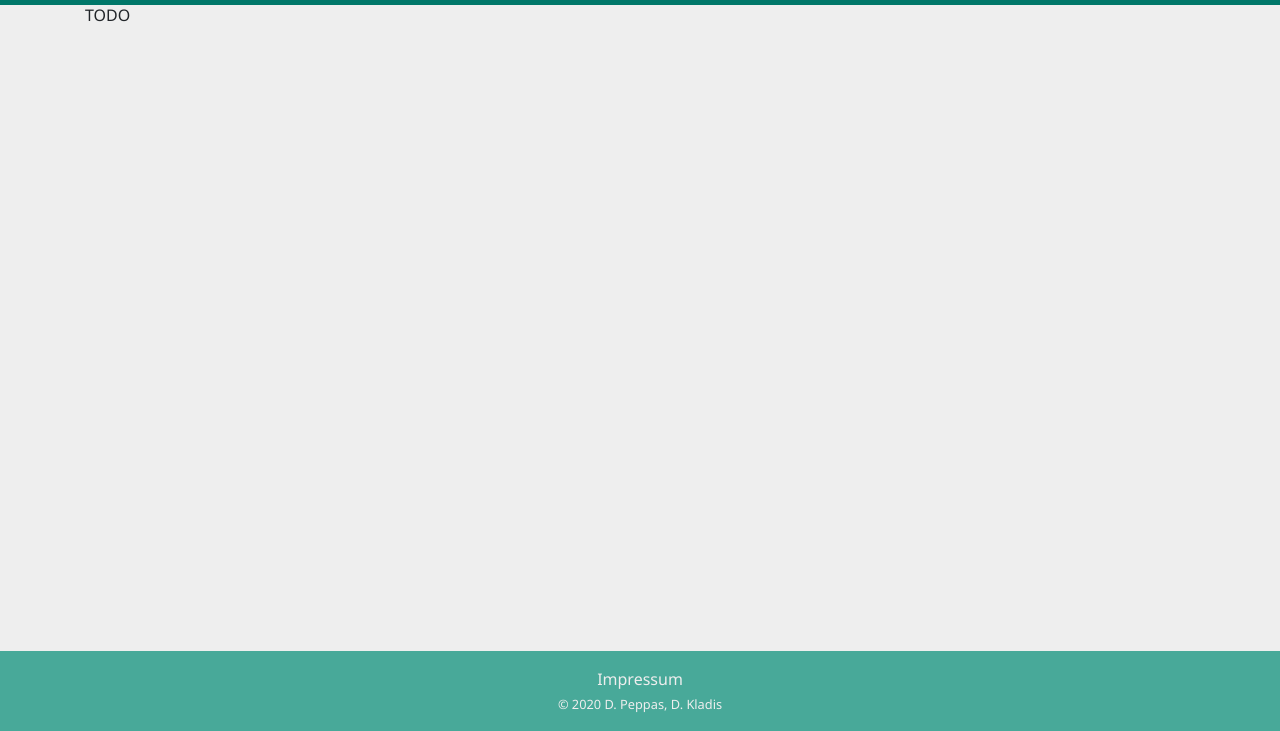
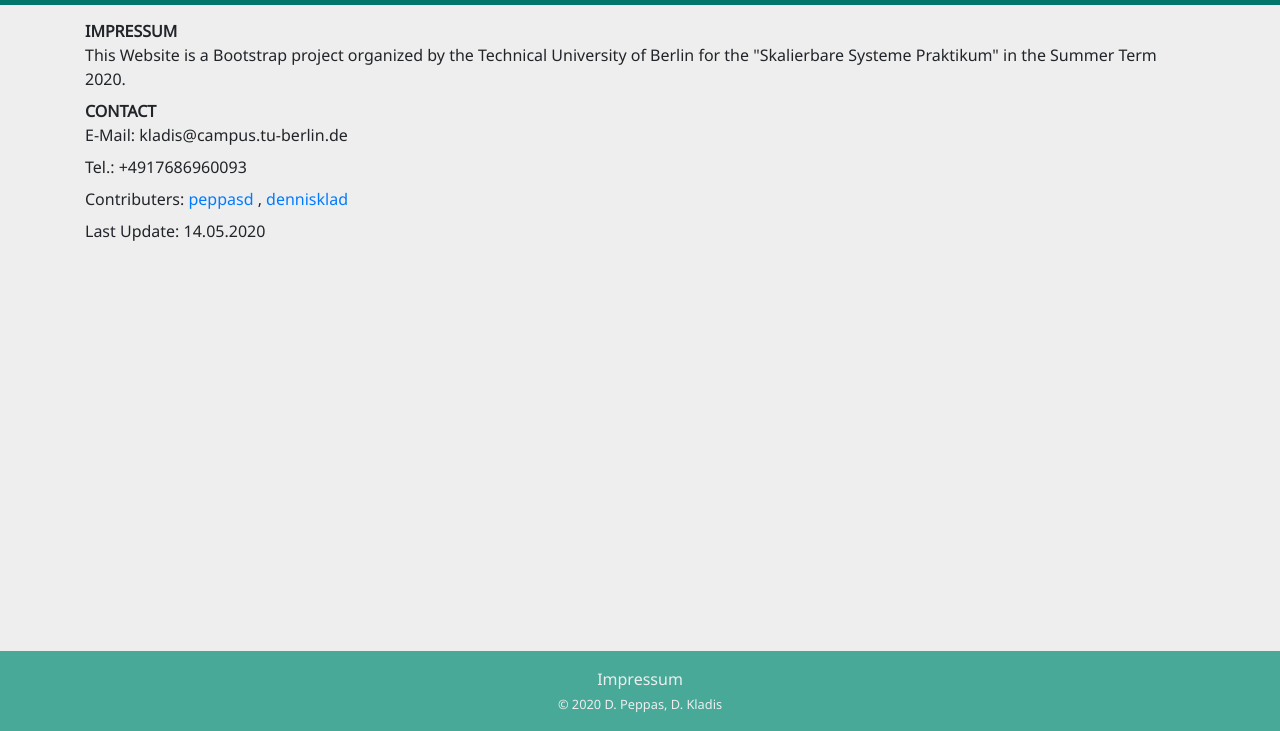
Before and after one commit to peppasd/sksys_ss20_ue, a plain HTML site: page impressum.html in a window 1280 px wide. Shown: the part 69-800 px from the top of the page. Drawn offline with nearby package versions, Linux system fonts and the light colour scheme.

Commit message:
Impressum #2

```diff
--- a/impressum.html
+++ b/impressum.html
@@ -50,8 +50,24 @@
 
 	<!-- Begin page content -->
 	<main role="main" class="flex-shrink-0">
-		<div class="container">
-			TODO
+		<div class="container" >
+			<div class ="row text-left mt-3">
+				<div class="col">
+					<dl>
+						<dt>IMPRESSUM</dt>
+						<dd>This Website is a Bootstrap project organized by the Technical University of Berlin for the "Skalierbare Systeme Praktikum" in the Summer Term 2020.</dd>
+						<dt><b>CONTACT</b></dt>
+						<dd>E-Mail: kladis@campus.tu-berlin.de</dd>
+						<dd>Tel.: +4917686960093</dd>
+						<dd>Contributers:
+							<a href="https://github.com/peppasd" target="_blank">peppasd</a>
+							,
+							<a href="https://github.com/dennisklad" target="_blank">dennisklad</a>
+						</dd>
+						<dd>Last Update: 14.05.2020</dd>
+					</dl>
+				</div>
+			</div>
 		</div>
 	</main>
 
```
